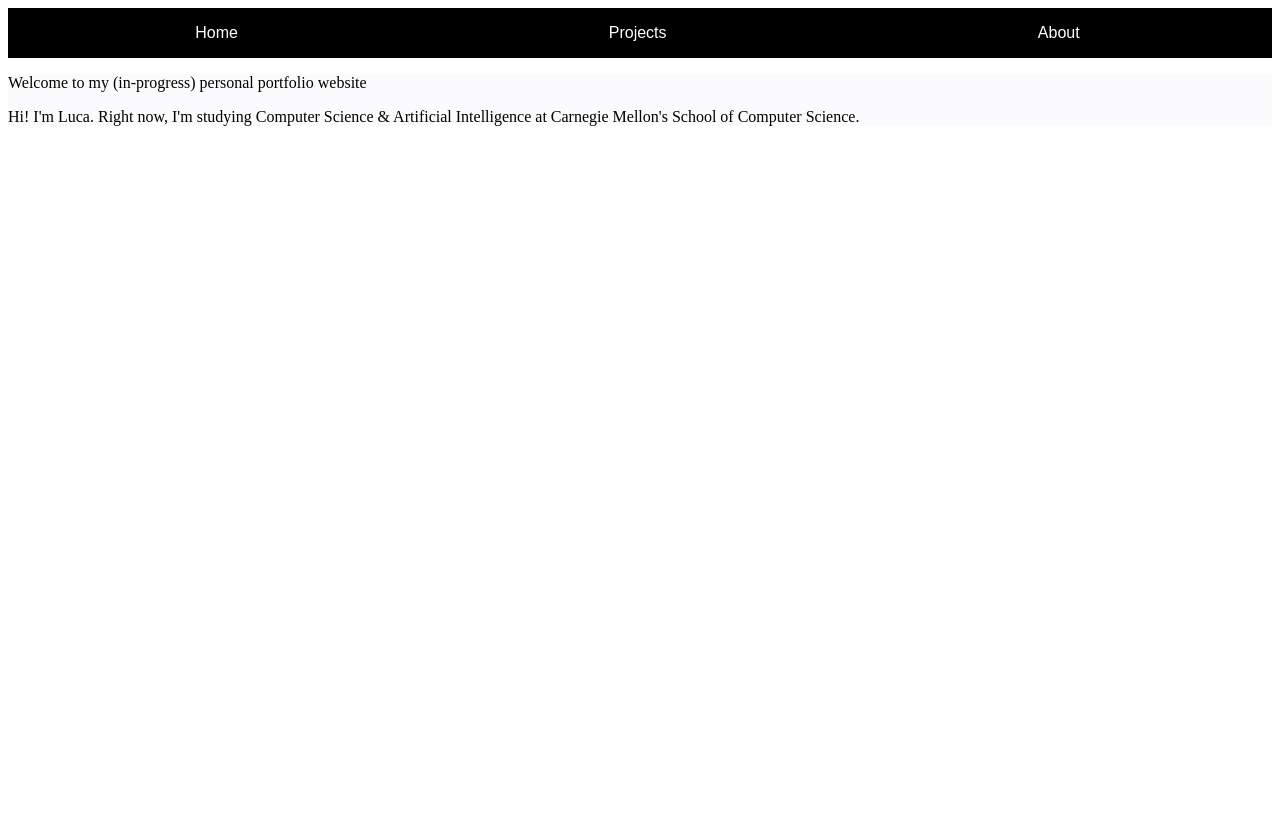
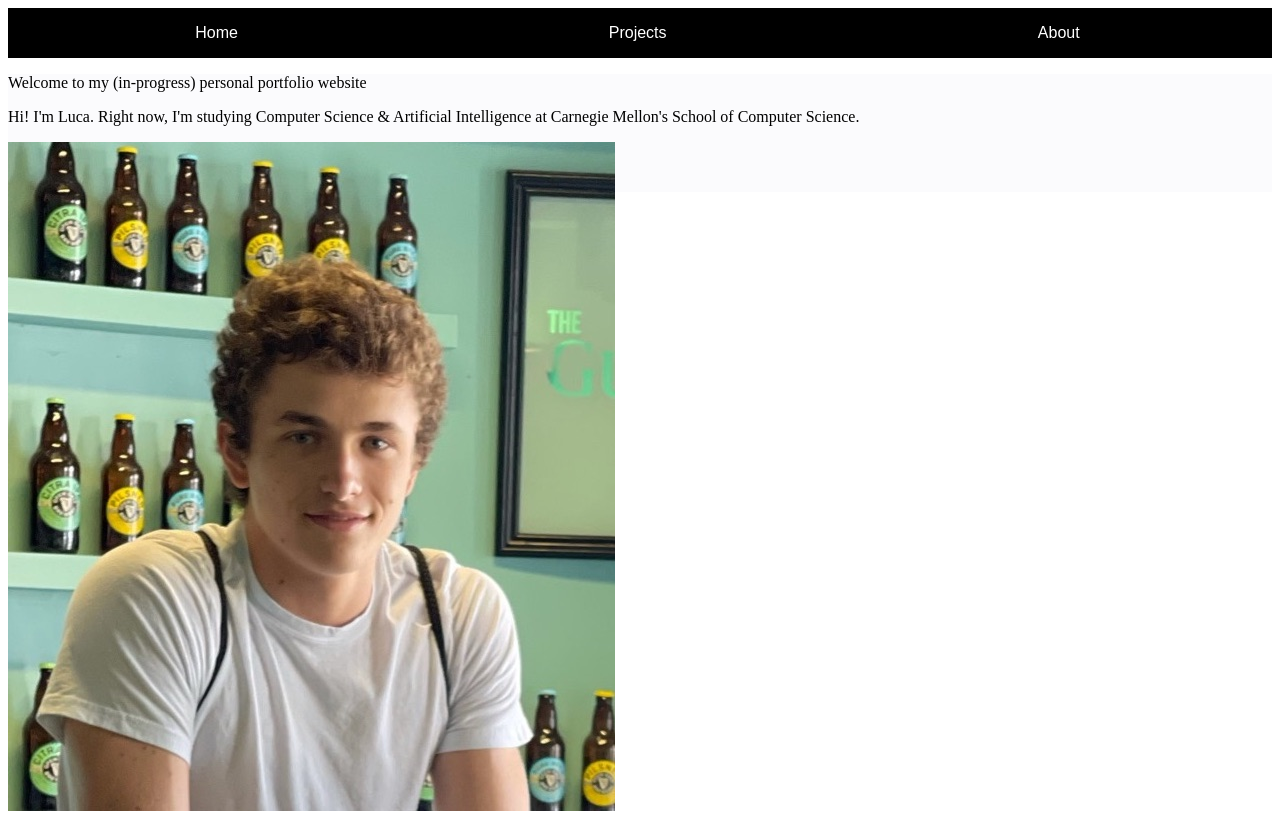
Before and after one commit to luca-borletti/portfolio, a plain HTML site: page index.html in a window 1280 px wide. Drawn offline with Linux system fonts and the light colour scheme; a script that the page names is missing.

Commit message:
fixed photo

```diff
--- a/index.html
+++ b/index.html
@@ -20,9 +20,9 @@
             Hi! I'm Luca. Right now, I'm studying Computer Science &
             Artificial Intelligence at Carnegie Mellon's School of Computer Science.
         </p>
-        <!-- <div class = profileImage>
+        <div class = profileImage>
             <img src = "assets/profile.jpg" alt = "Luca in Ireland">
-        </div> -->
+        </div>
     </div>
 
         <script type="text/javascript" src="./index_files/interactions.js"></script>    <!-- Insert JQuery Script -->
```
